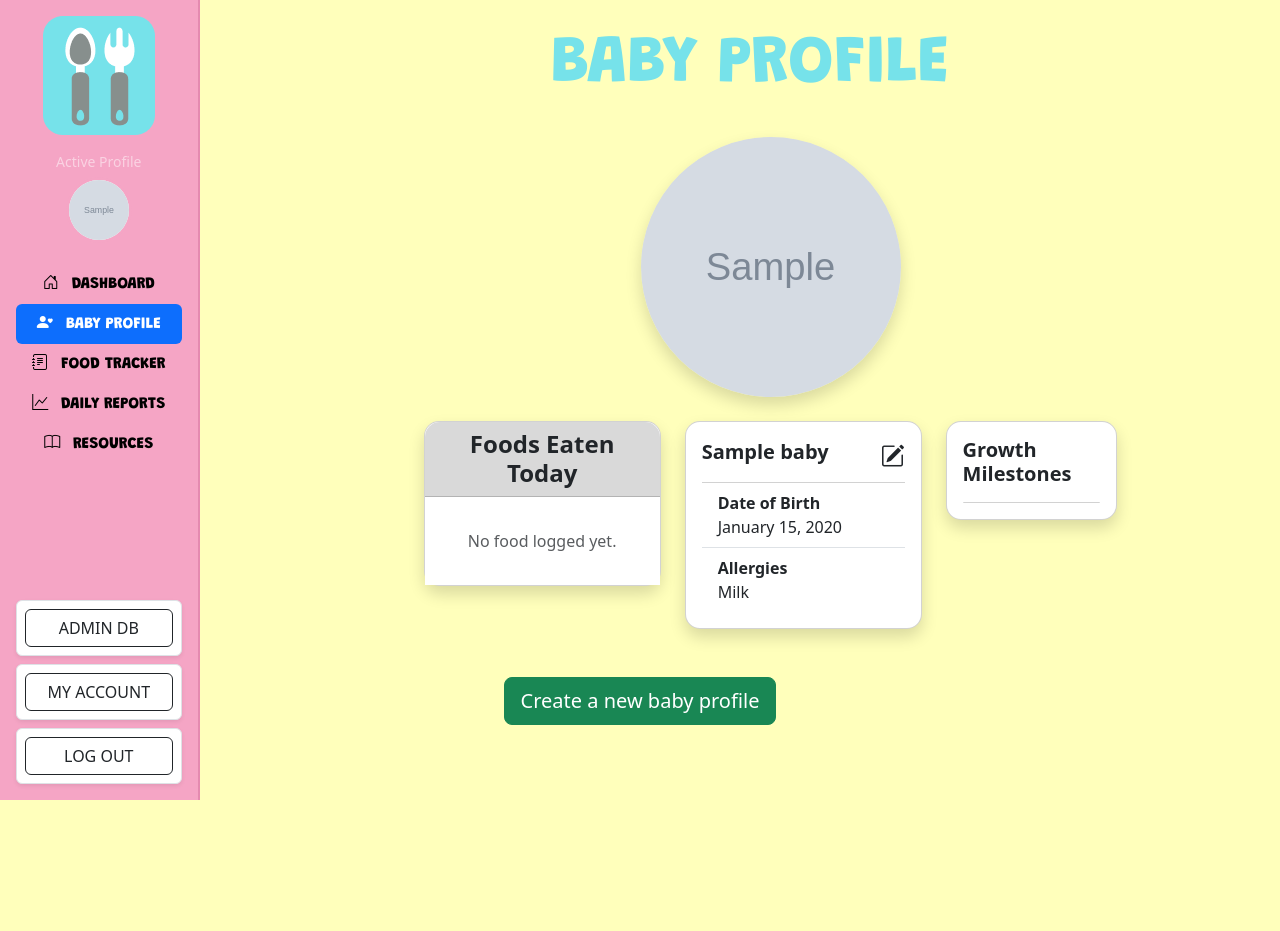
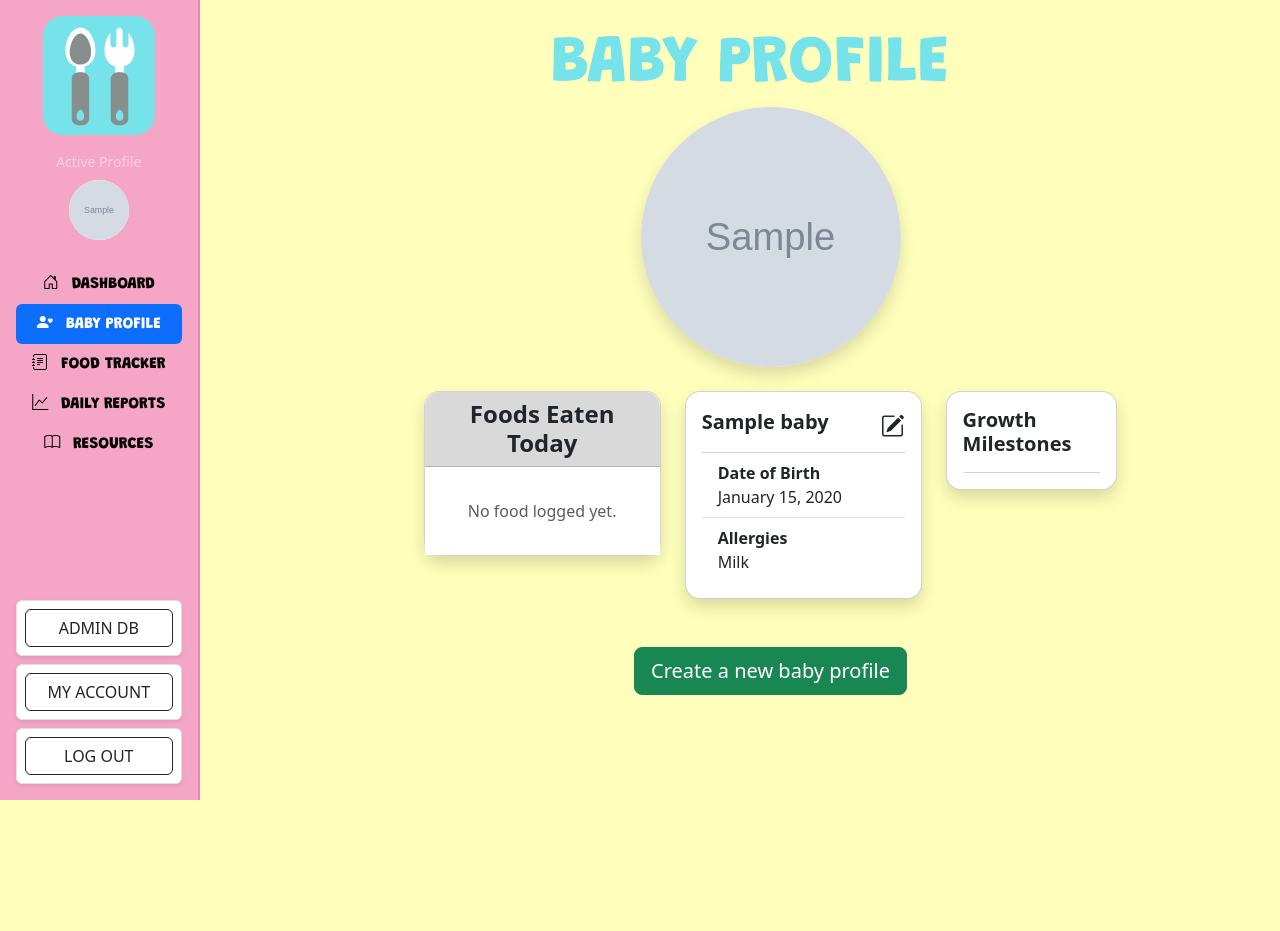
Before and after one commit to dledw001/BabyBites, a Django app: page /babies/ in a window 1280 px wide. After the commit the page ends 800 px from the top, so only its background shows below. Run offline with Django 5.2, Linux system fonts and the light colour scheme; a user stored in the database is signed in; data comes from the database, SQL or seed files in the repository; tables that the repository leaves empty hold one stand-in row (values such as "Sample post"); grey boxes marked "Sample" are stand-in pictures.

Commit message:
babyprofile

```diff
--- a/core/templates/baby_list.html
+++ b/core/templates/baby_list.html
@@ -9,7 +9,7 @@
     <span class="top">BABY PROFILE</span>
 </h1>
 
-<div class="container-fluid min-vh-100 px-3 px-md-5" style="padding-top:30px;">
+<div class="container-fluid px-3 px-md-5">
     <div class="row justify-content-center">
         <!-- Offset for sidebar on large screens -->
         <div class="col-12 col-lg-9 offset-lg-3">
@@ -92,8 +92,16 @@
         </div>
     </div>
 </div>
-<div class="d-flex justify-content-center my-5">
-    <a href="{% url 'baby-create' %}" class="btn btn-success btn-lg">Create a new baby profile</a>
 </div>
+
+<div class="container-fluid px-3 px-md-5">
+    <div class="row">
+        <div class="col-12 col-lg-9 offset-lg-3 d-flex justify-content-center my-5">
+            <a href="{% url 'baby-create' %}" class="btn btn-success btn-lg">
+                Create a new baby profile
+            </a>
+        </div>
+    </div>
 </div>
+
 {% endblock %}
```
